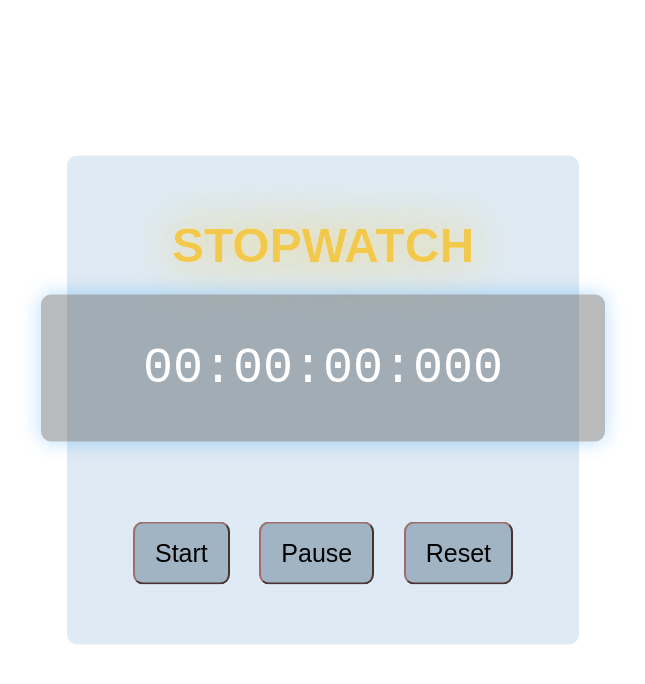
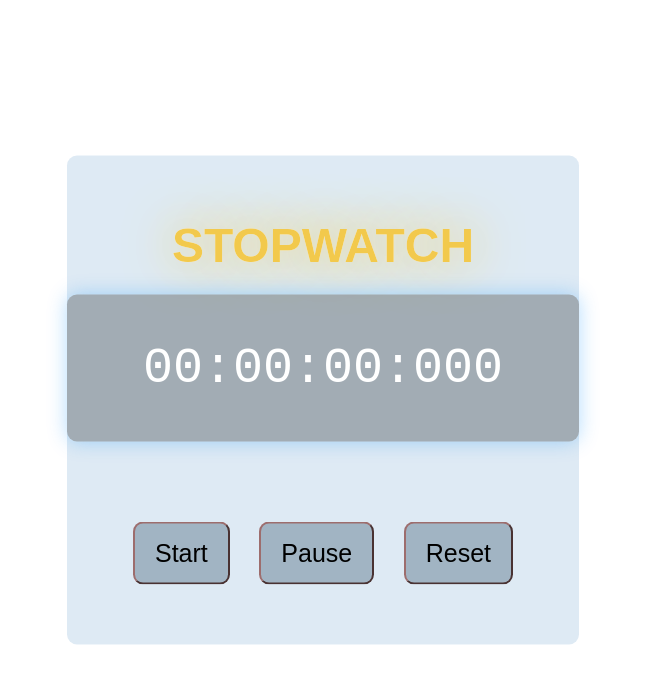
Before and after one commit to rajeshpushp8991/stopWatch, a plain HTML site: page index.html in a window 1280 px wide. Shown: the whole page, without its empty margins (317-962 px from the left). Drawn offline with Linux system fonts and the light colour scheme.

Commit message:
Update style.css

```diff
--- a/style.css
+++ b/style.css
@@ -41,9 +41,9 @@ h1 {
 /* Timer Display Style Added */
 #display{
     position: relative;
-    width: 110%;
+    width: 100%;
     background: rgba(25, 28, 30, 0.3);
-    left: -5%;
+
     padding: 45px 0;
     font-family:  'Roboto mono', monospace;
     color: white;
```
